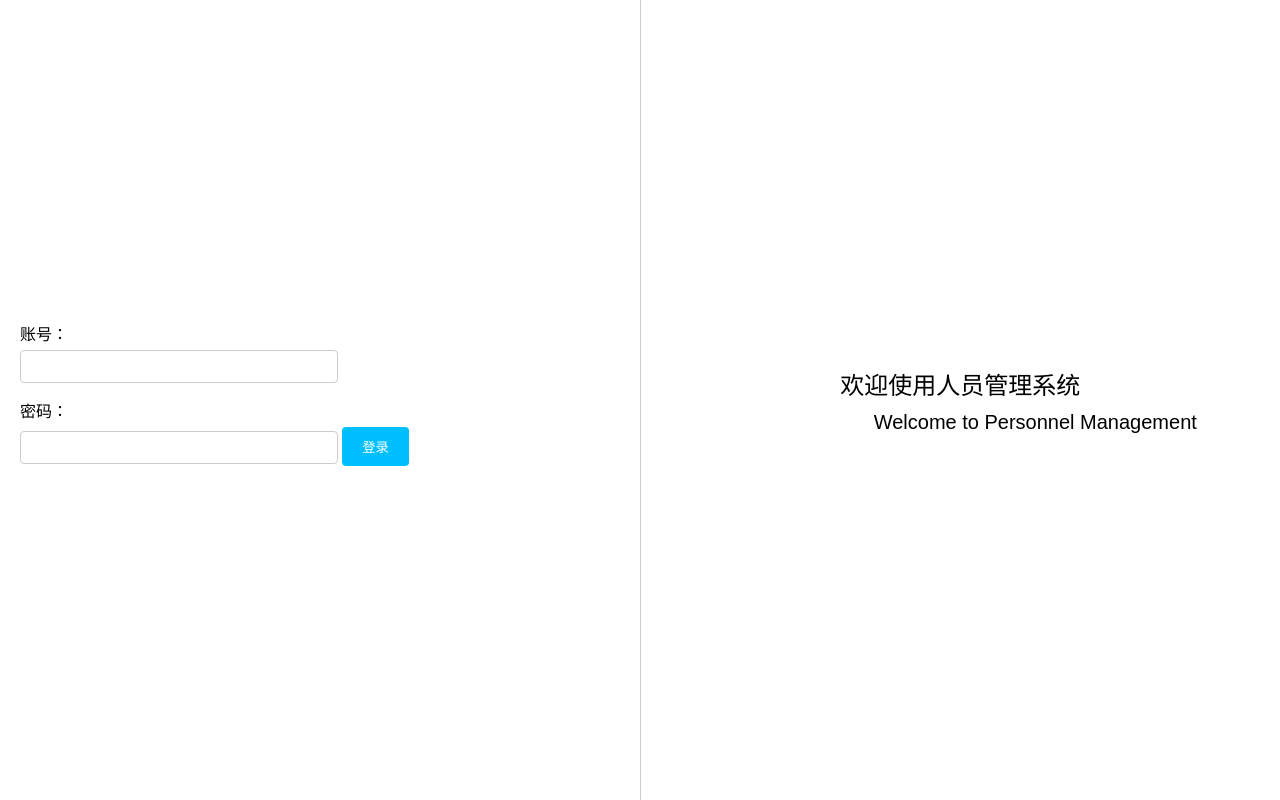
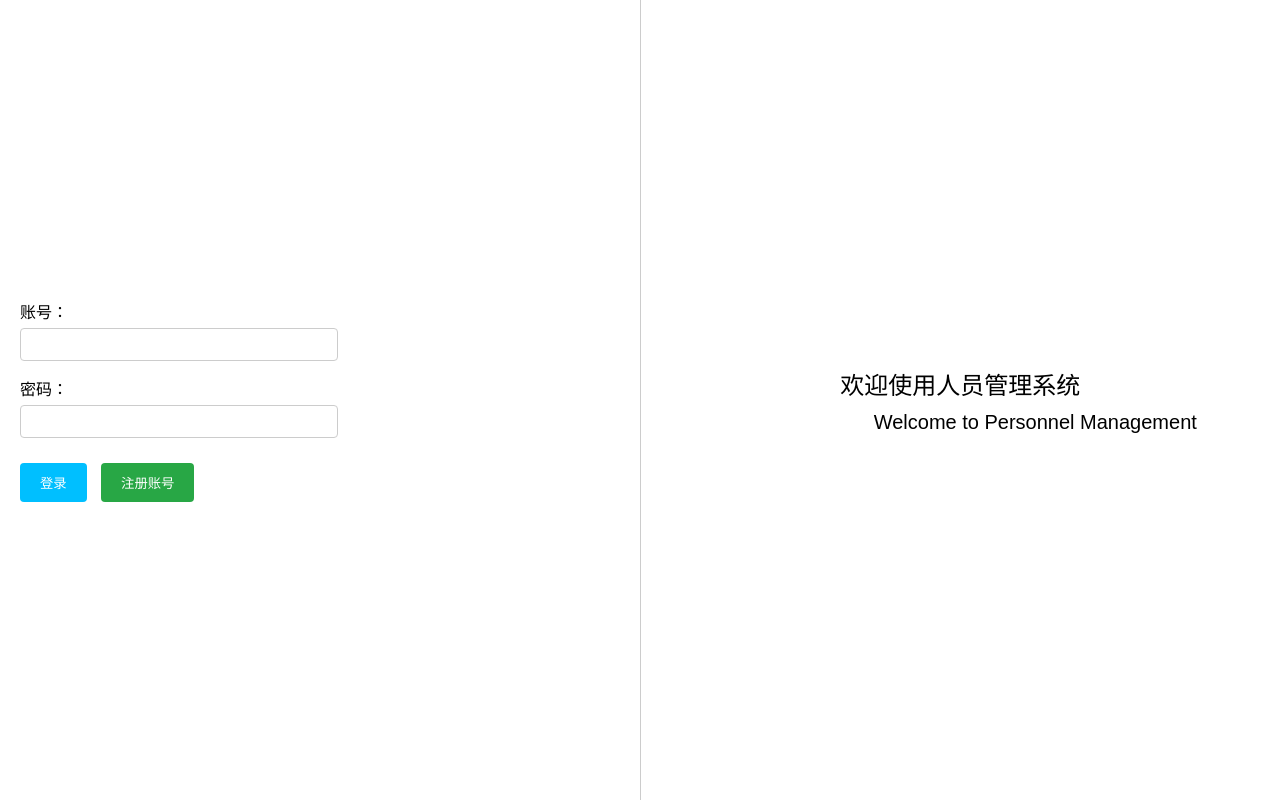
Before and after one commit to NyxEver/UserManage, a Flask app: page / in a window 1280 px wide. Run offline with Flask 3, Linux system fonts and the light colour scheme; parts of the project's set-up code (start-up, migrations or seed data) failed here and were passed over.

Commit message:
app.py:增加account_register的路由方法，重新设计update_people路由方法 SQL_People.py：修复people_change方法的错误缩进和增加错误判断 SQL_account.py:修改register_account缺少参数问题

```diff
--- a/templates/index.html
+++ b/templates/index.html
@@ -63,6 +63,26 @@
             background-color: dodgerblue;
         }
 
+        /* 登录和注册按钮容器 */
+        .button-container {
+            margin-top: 10px;
+        }
+
+        /* 注册按钮 */
+        .register-button {
+            background-color: #28a745;
+            color: white;
+            padding: 10px 20px;
+            border: none;
+            border-radius: 4px;
+            cursor: pointer;
+            margin-left: 10px;
+        }
+
+        .register-button:hover {
+            background-color: #218838;
+        }
+
         /* 欢迎文字 */
         .welcome-text-cn {
             font-size: 24px;
@@ -88,7 +108,24 @@
                     <label for="password">密码：</label>
                     <input type="password" id="password" name="password" required>
 
-                    <button type="submit" class="login-button">登录</button>
+                    <div class="button-container">
+                        <button type="submit" class="login-button">登录</button>
+                        <button type="button" onclick="showRegisterForm()" class="register-button">注册账号</button>
+                    </div>
+                </form>
+
+                <!-- 注册表单 -->
+                <form id="registerForm" action="/account_register" method="POST" style="display: none; margin-top: 20px;">
+                    <label for="reg_username">注册账号：</label>
+                    <input type="text" id="reg_username" name="username" required>
+
+                    <label for="reg_password">注册密码：</label>
+                    <input type="password" id="reg_password" name="password" required>
+
+                    <div class="button-container">
+                        <button type="submit" class="register-button">确认注册</button>
+                        <button type="button" onclick="hideRegisterForm()" class="login-button">返回登录</button>
+                    </div>
                 </form>
             </td>
 
@@ -99,5 +136,17 @@
             </td>
         </tr>
     </table>
+
+    <script>
+        function showRegisterForm() {
+            document.querySelector('form[action="/account_verify"]').style.display = 'none';
+            document.getElementById('registerForm').style.display = 'block';
+        }
+
+        function hideRegisterForm() {
+            document.querySelector('form[action="/account_verify"]').style.display = 'block';
+            document.getElementById('registerForm').style.display = 'none';
+        }
+    </script>
 </body>
 </html>
```
Also changed, not shown: templates/main.html (+69 -12 lines).
